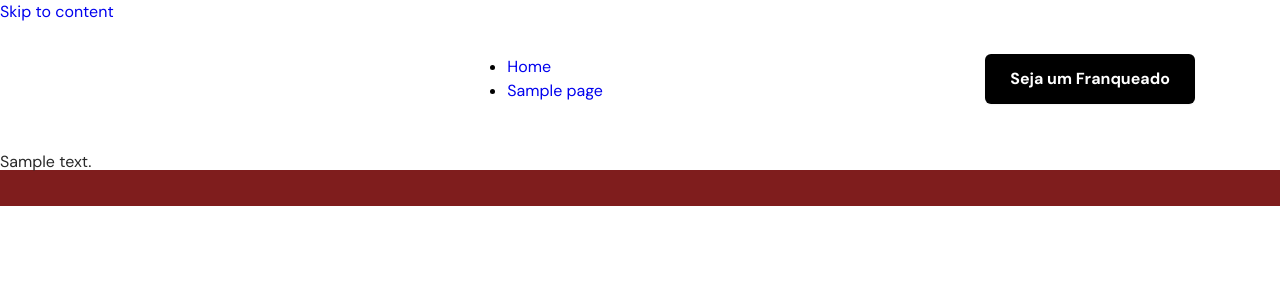
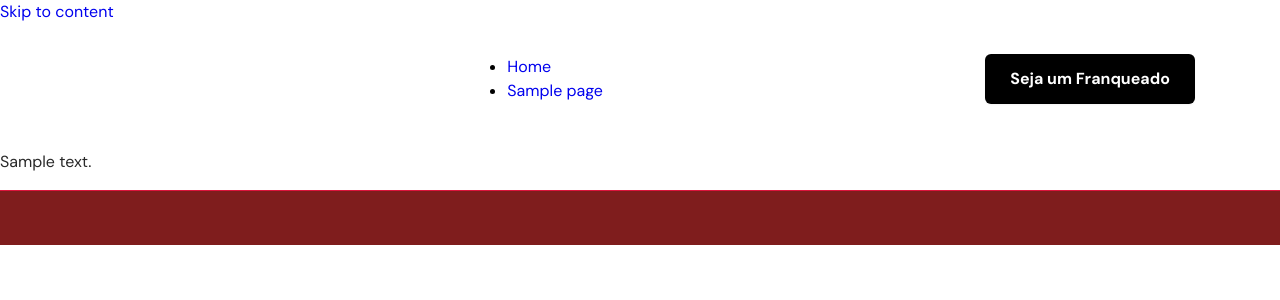
Before and after one commit to eduardocapella/hellsburguer, a WordPress theme: template page.php in a window 1280 px wide. Shown: the top 300 px of the page. Run offline with PHP 8.4 and a stand-in for WordPress, Linux system fonts and the light colour scheme; the site name, menu and one post (Sample post) are stand-ins, and other content is empty.

Commit message:
ajustes footer e hover menu

```diff
--- a/assets/sass/elements/_elements.scss
+++ b/assets/sass/elements/_elements.scss
@@ -2,6 +2,7 @@
 @import 'forms';
 @import 'lists';
 @import 'header';
+@import 'footer';
 
 a {
 	text-decoration: none;
--- /dev/null
+++ b/assets/sass/elements/_footer.scss
@@ -0,0 +1,31 @@
+.site-footer {
+     border-top: 1px solid crimson;
+      > .container {
+          @include media-breakpoint-down(sm) {
+               position: relative;
+          }
+     }
+     .site-info {
+          align-items: center;
+          display: flex;
+          font-size: 14px;
+          font-family: $font-body;
+          font-weight: 500;
+          line-height: 18px;
+          letter-spacing: 2px;
+          @include media-breakpoint-down(sm) {
+               padding-left: 20px;
+               position: absolute;
+               top: 50px;
+               left: 0;
+          }
+     }
+}    .redes-sociais {
+          display: flex;
+          justify-content: end;
+          list-style: none;
+          padding-top: 22px;
+          @include media-breakpoint-down(sm) {
+               padding-right: 10px;
+          }
+     }
--- a/assets/sass/navigation/_main-menu.scss
+++ b/assets/sass/navigation/_main-menu.scss
@@ -45,12 +45,19 @@
 			}
 			a:hover, a.active  {
 				@include media-breakpoint-up(sm) {
-					border-color: $color-primary-medium;
-					background: $color-primary-medium;
-					color: $color-primary-extra-light;
+					border-color: $color-primary-light;
+					background: $color-primary-light;
+					color: $color-primary-medium;
 					transition: all 0.2s ease-in-out;
 
 				}
+			}
+			a:focus {
+				border-color: $color-primary-medium;
+				background: $color-primary-medium;
+				color: $color-primary-extra-light;
+				transition: all 0.2s ease-in-out;
+
 			}
 		}
 	}
```
Also changed, not shown: assets/css/style.css, 1 other file.
